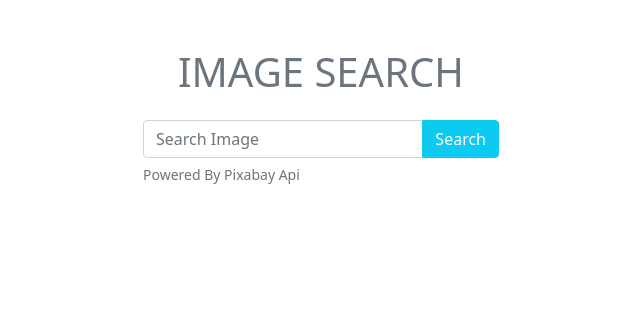
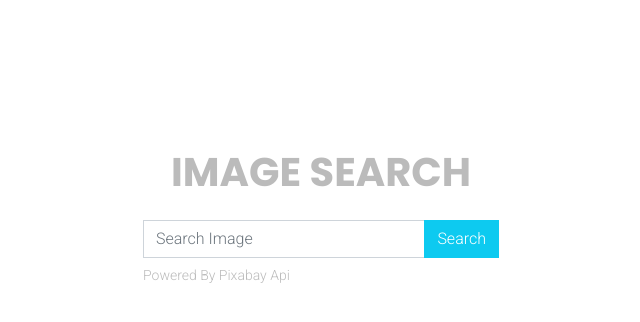
Before and after one commit to developer019/search.github.io, a plain HTML site: page index.html in a window 1280 px wide. Shown: the whole page, without its empty margins (319-959 px from the left). Drawn offline with nearby package versions, Linux system fonts and the light colour scheme.

Commit message:
Update style.css

```diff
--- a/style.css
+++ b/style.css
@@ -1,4 +1,11 @@
+ @import url('https://fonts.googleapis.com/css2?family=Poppins:wght@700&display=swap');
+@import url('https://fonts.googleapis.com/css2?family=Roboto:wght@300&display=swap');
 
+*{margin:0; padding:0;}
+.poppins{
+    font-family: 'Poppins', sans-serif;
+}
+.roboto{font-family: 'Roboto', sans-serif;}
 .search-result{
     margin-left: auto;
     margin-right: auto;
@@ -15,3 +22,16 @@
     height: 353px;
     object-fit: cover;
   }
+
+  .form-control, .btn{
+      border-radius: 0;
+  }
+
+  .text-secondary {
+    color: #bbbbbb!important;
+}
+
+h1{
+   color:#565656;
+   padding-top: 100px;
+}
```
Lines whose indentation alone changed are shown as unchanged.
